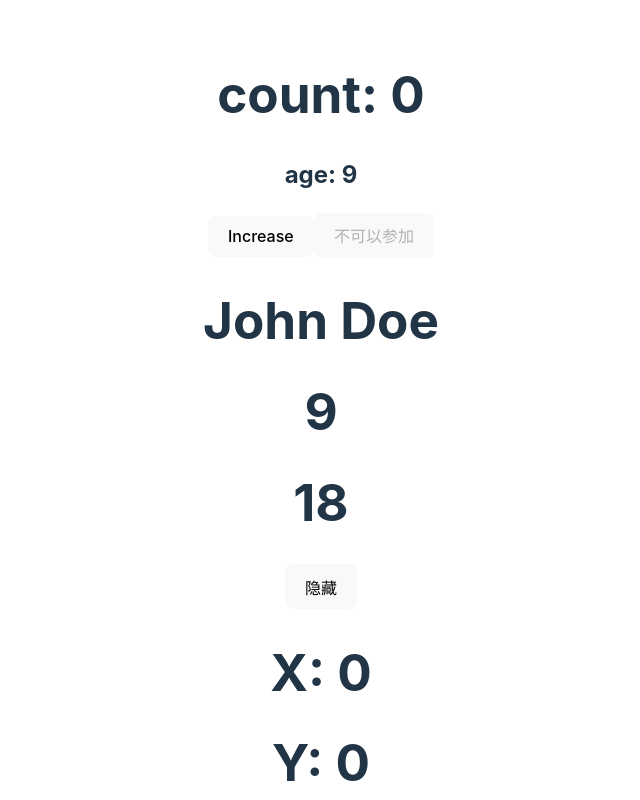
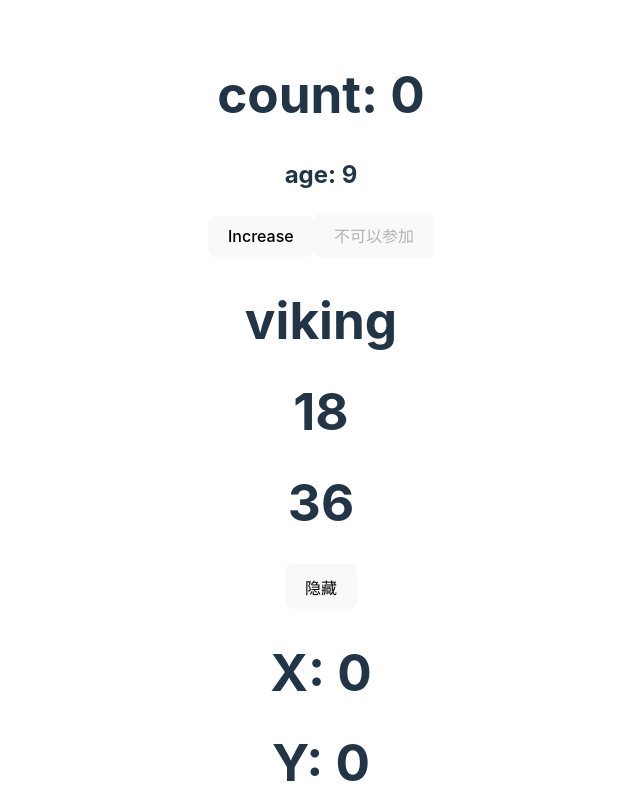
Before and after one commit to readyshen168/vue3-basic, a Vue app: page / in a window 1280 px wide. Shown: the top 800 px of the page, without its empty margins (319-959 px from the left). Built offline with nearby package versions, Linux system fonts and the light colour scheme; no server answers.

Commit message:
使用withDefaults设置子组件的属性默认值,即便父组件不传入属性值,依然可以正常显示默认值

```diff
--- a/src/App.vue
+++ b/src/App.vue
@@ -82,7 +82,7 @@
       {{ buttonStatus.text }}
     </button>
 
-    <MyProfile :user="user" @change="onChange"/>
+    <MyProfile @change="onChange"/>
     <!-- :age后面可以传入js表达式，:age="20"，“20”也算是js表达式，但如果是“name”就不是-->
 
     <h1>X: {{ x }}</h1>
--- a/src/components/MyProfile.vue
+++ b/src/components/MyProfile.vue
@@ -8,7 +8,7 @@
 </template>
 
 <script setup lang="ts">
-    import { type PropType, computed, ref } from 'vue';
+    import { computed, ref } from 'vue';
     interface IPerson {
         name: string;
         age: number;
@@ -21,9 +21,11 @@
     //     }
     // });
 
-    const props = defineProps<{
+    const props = withDefaults(defineProps<{
         user: IPerson
-    }>();
+    }>(),{
+        user: () => ({ name: 'viking', age: 18 })
+    });
 
     const emit = defineEmits(['change']);
 
@@ -32,6 +34,7 @@
         hidden.value = !hidden.value;
         emit('change', hidden.value);
     }
+
     const doubleAge = computed(() => props.user.age * 2);
 </script>
 
```
